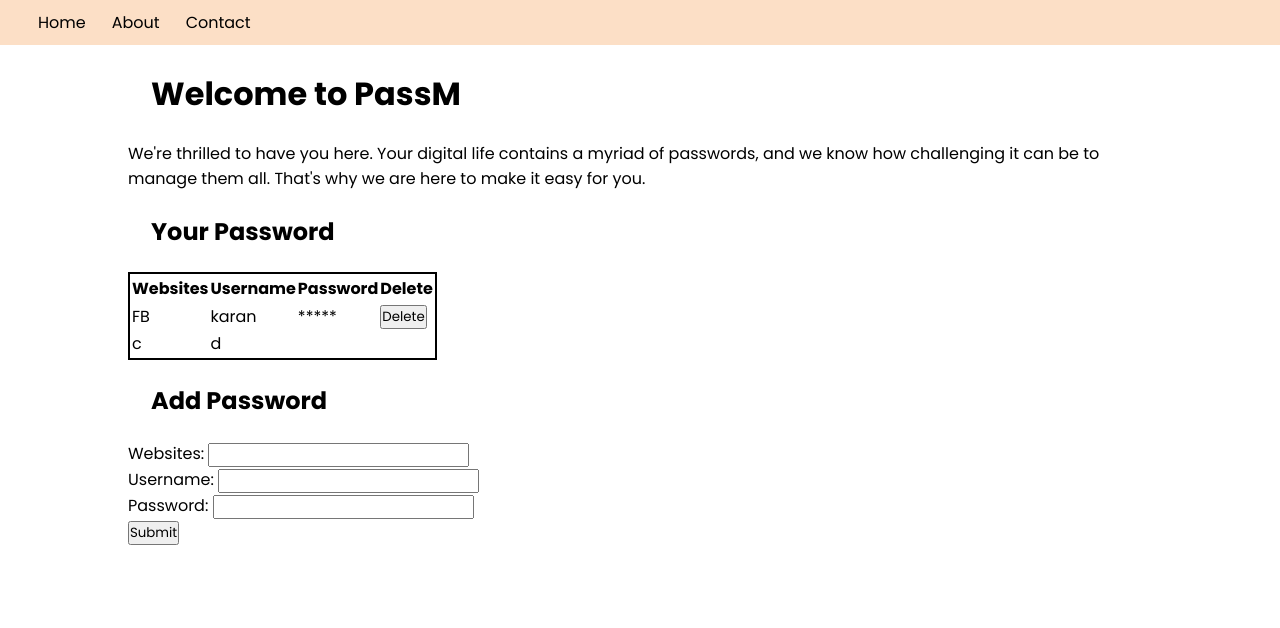
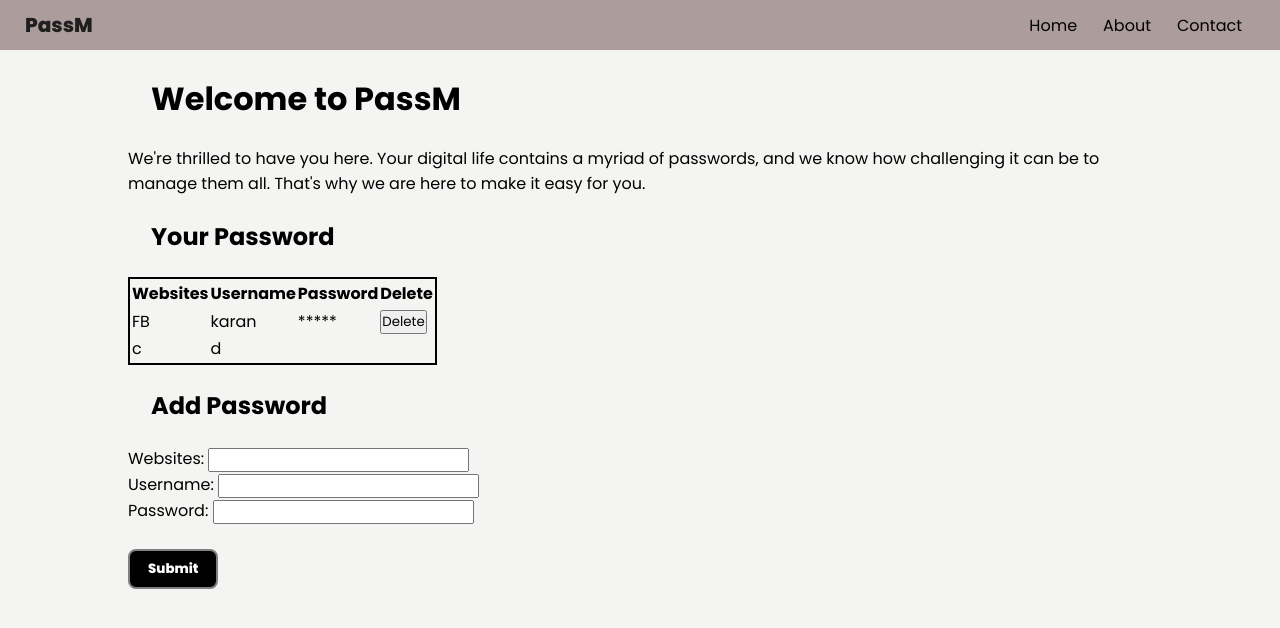
Before and after one commit to CodeForgeNet/password-manager, a plain HTML site: page index.html in a window 1280 px wide. Drawn offline with Linux system fonts and the light colour scheme; a script that the page names is missing.

Commit message:
adding JS file

```diff
--- a/index.html
+++ b/index.html
@@ -10,6 +10,7 @@
 
 <body>
     <nav>
+        <div class="logo">PassM</div>
         <ul>
             <li>Home</li>
             <li>About</li>
@@ -61,7 +62,7 @@
             <br>
 
             <!-- Submit button -->
-            <button type="submit">Submit</button>
+            <button class="btn" type="submit">Submit</button>
         </form>
     </div>
     <script src="script.js"></script>
--- /dev/null
+++ b/script.js
@@ -0,0 +1 @@
+console.log("working")
--- a/style.css
+++ b/style.css
@@ -7,18 +7,37 @@
     font-family: "Poppins", sans-serif;
 }
 
+body{
+    background: rgb(244, 244, 242);
+}
+
 nav {
-    background-color: rgb(252, 223, 198);
+    background-color: rgb(172, 156, 156);
     padding: 10px 25px;
+    display: flex;
+    justify-content: space-between;
 }
 
 ul {
     display: flex;
+    align-items: center;
 }
 
 ul li {
     list-style: none;
     margin: 0 13px;
+    cursor: pointer;
+}
+
+ul li:hover {
+    color: white;
+}
+
+.logo{
+    font-size: 20px;
+    font-weight: 800;
+    color: rgb(32, 31, 31);
+    cursor: pointer;
 }
 
 table{
@@ -33,3 +52,14 @@ table{
 h1, h2, h3 {
     margin: 23px;
 }
+
+.btn{
+    padding: 8px 18px;
+    background: black;
+    color: white;
+    font-weight: 800;
+    border: 2px solid gray;
+    border-radius: 8px;
+    margin: 25px 0;
+    cursor: pointer;
+}
```
